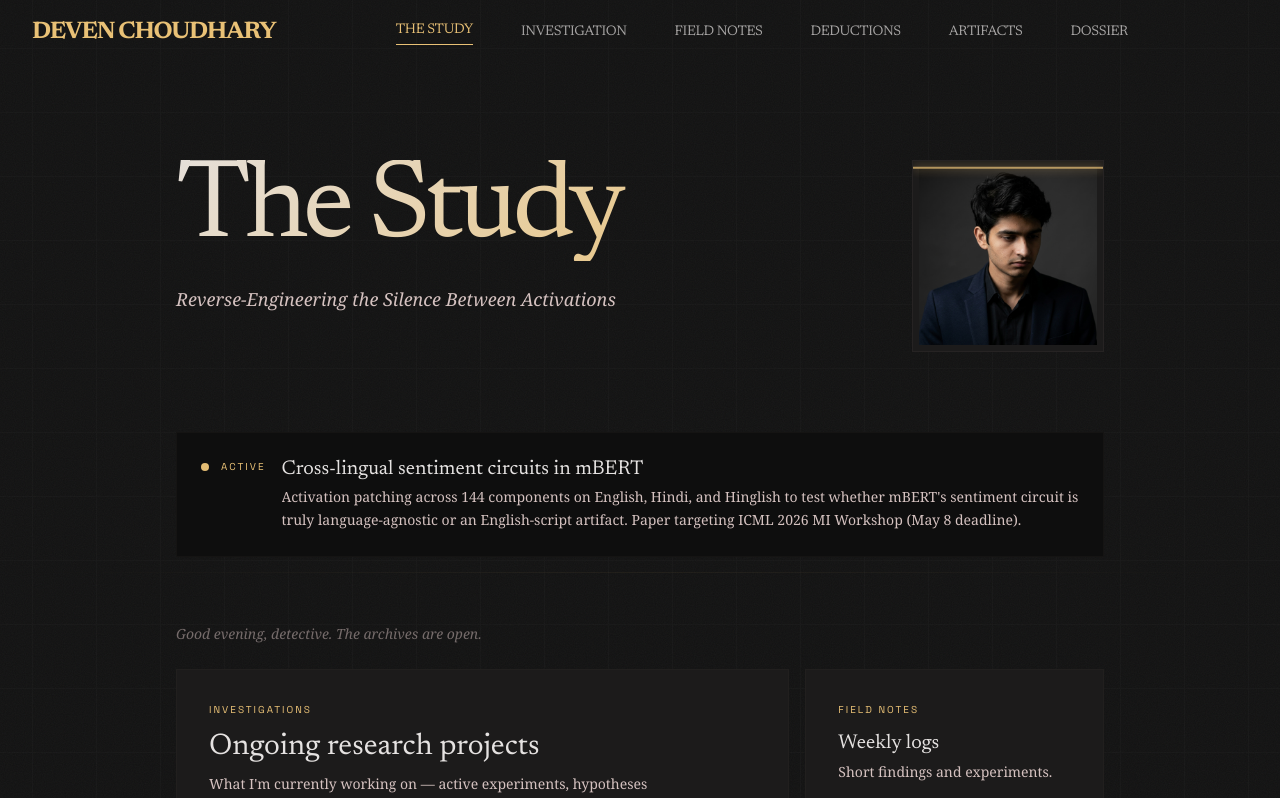
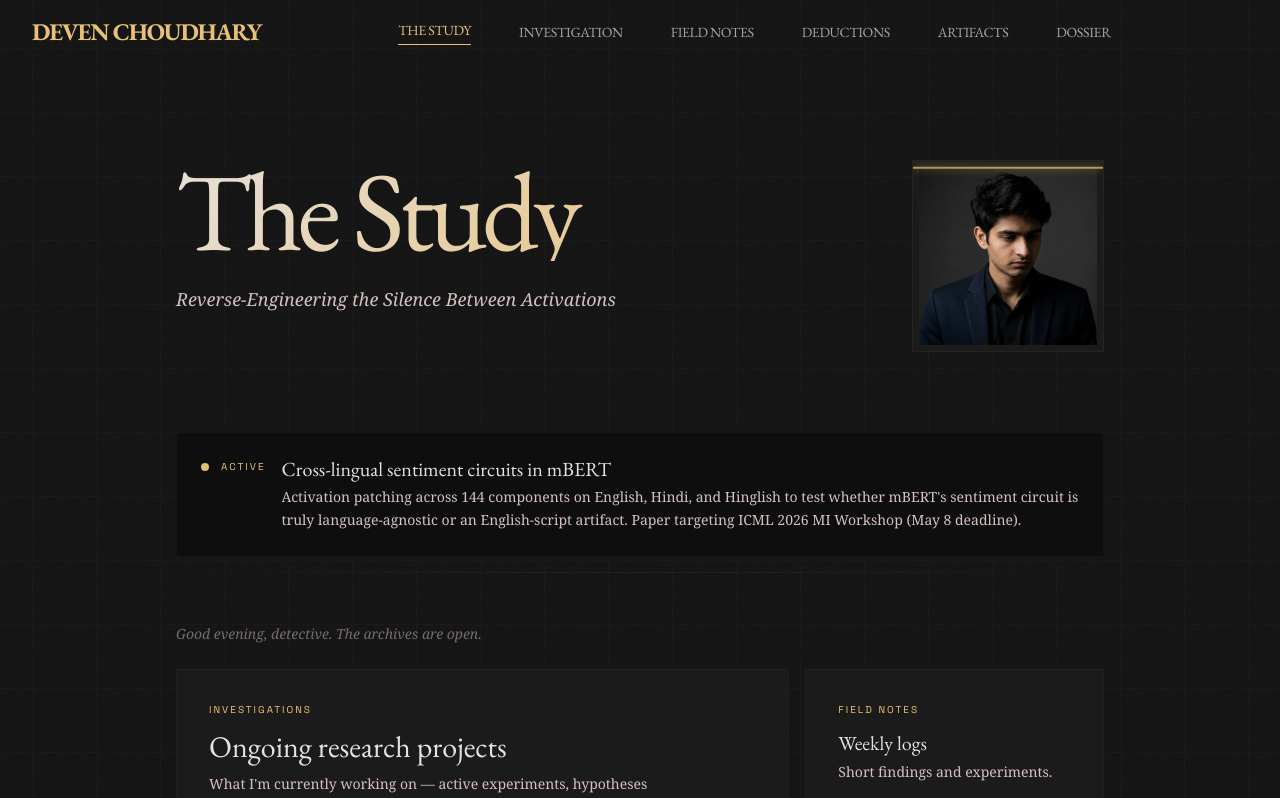
Before and after one commit to veroskuro/website, a React (Vite) app: page / in a window 1280 px wide. Shown: the top 798 px of the page. Built offline with nearby package versions, Linux system fonts and the light colour scheme.

Commit message:
Fix: Swapped Newsreader for EB Garamond to fix confusing disconnected 'T' serif that looked like a typo

```diff
--- a/index.html
+++ b/index.html
@@ -11,7 +11,7 @@
 
     <link rel="preconnect" href="https://fonts.googleapis.com">
     <link rel="preconnect" href="https://fonts.gstatic.com" crossorigin>
-    <link href="https://fonts.googleapis.com/css2?family=Newsreader:ital,opsz,wght@0,6..72,200..800;1,6..72,200..800&family=Noto+Serif:ital,wght@0,100..900;1,100..900&family=Space+Grotesk:wght@300..700&family=Handlee&family=Kalam:wght@300;400;700&display=swap" rel="stylesheet">
+    <link href="https://fonts.googleapis.com/css2?family=EB+Garamond:ital,wght@0,400..800;1,400..800&family=Noto+Serif:ital,wght@0,100..900;1,100..900&family=Space+Grotesk:wght@300..700&family=Handlee&family=Kalam:wght@300;400;700&display=swap" rel="stylesheet">
     <link href="https://fonts.googleapis.com/css2?family=Material+Symbols+Outlined:opsz,wght,FILL,GRAD@20..48,100..700,0..1,-50..200" rel="stylesheet" />
 
     <!-- Open Graph (for X, LinkedIn, Slack previews) -->
--- a/src/index.css
+++ b/src/index.css
@@ -50,7 +50,7 @@
   --color-on-primary-fixed: #261900;
   --color-outline: #9e8d8b;
 
-  --font-headline: "Newsreader", "Apple Color Emoji", "Segoe UI Emoji", "Noto Color Emoji", serif;
+  --font-headline: "EB Garamond", "Apple Color Emoji", "Segoe UI Emoji", "Noto Color Emoji", serif;
   --font-body: "Noto Serif", "Apple Color Emoji", "Segoe UI Emoji", "Noto Color Emoji", serif;
   --font-label: "Space Grotesk", "Apple Color Emoji", "Segoe UI Emoji", "Noto Color Emoji", sans-serif;
 
```
Also changed, not shown: 1 other file (tests, documents, lock files or other folders).
